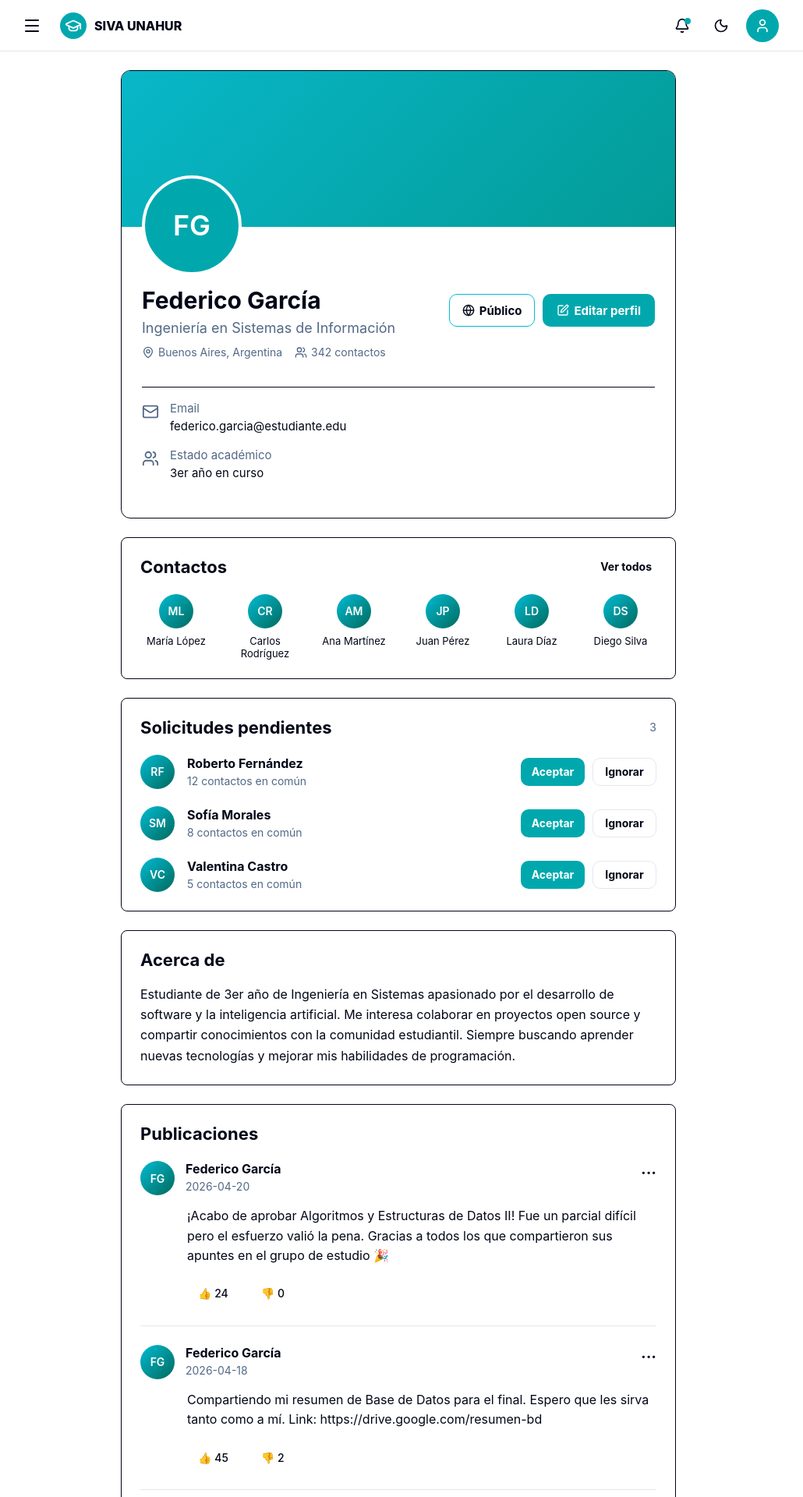
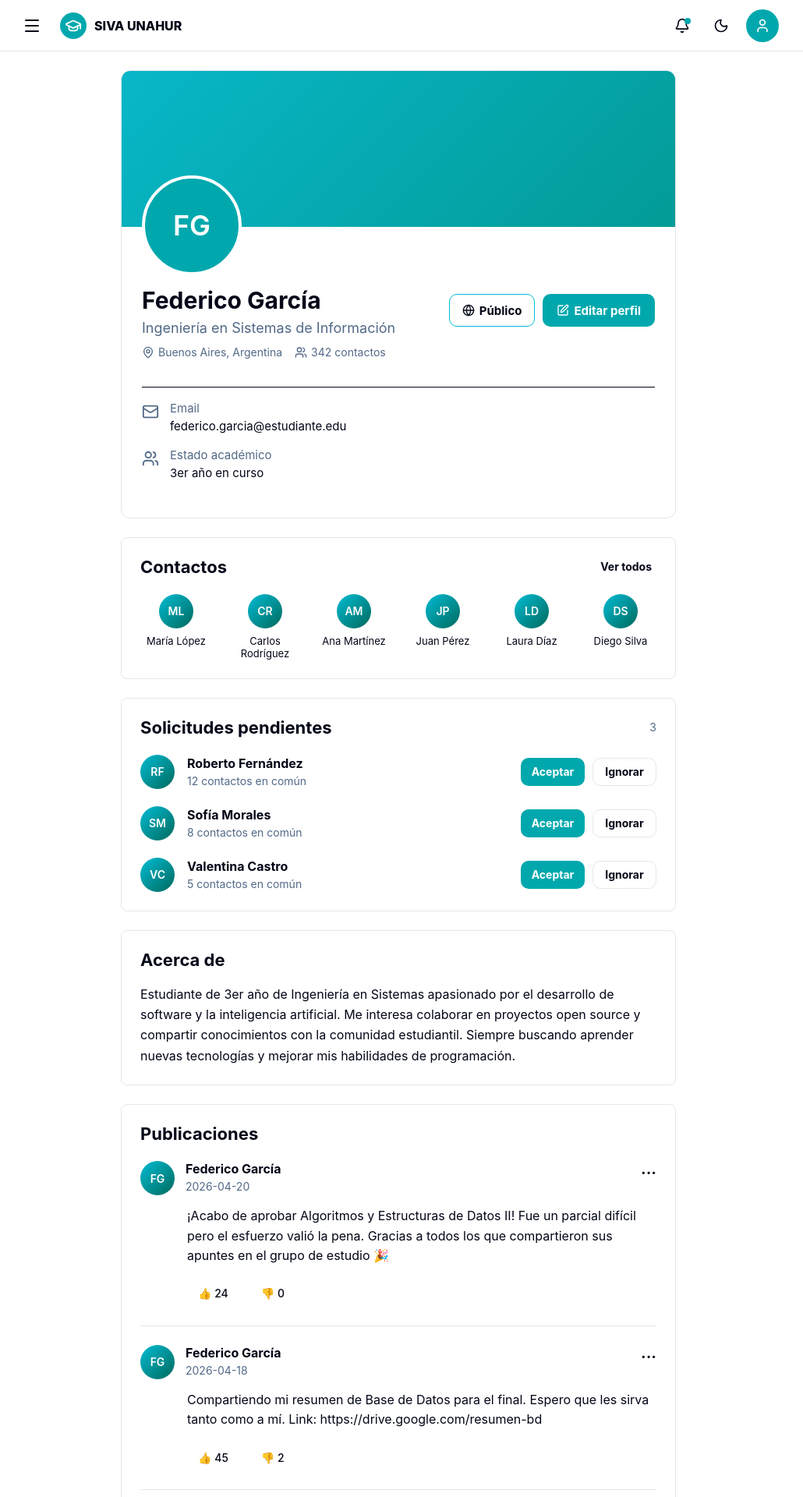
Before and after one commit to DesApp-2026c1-Grupo-5/Sistema-de-Acompa-amiento-de-Alumnos-Universitarios, a React (Vite) app in the folder frontEnd/acompañamiento de alumnos/: page /student/profile in a window 1280 px wide. Shown: the top 1920 px of the page at 78% size, without its empty margins (129-1159 px from the left). Built offline with nearby package versions, Linux system fonts and the light colour scheme.

Commit message:
Arreglo de bordes de las cards

```diff
--- a/frontEnd/acompañamiento de alumnos/src/components/profile/ContactList.module.css
+++ b/frontEnd/acompañamiento de alumnos/src/components/profile/ContactList.module.css
@@ -2,7 +2,7 @@
   margin-bottom: 24px;
   padding: 24px;
   background: #ffffff;
-  border: 1px solid #020617;
+  border: 1px solid #e5e7eb;
   border-radius: 8px;
 }
 
--- a/frontEnd/acompañamiento de alumnos/src/components/profile/PendingRequests.module.css
+++ b/frontEnd/acompañamiento de alumnos/src/components/profile/PendingRequests.module.css
@@ -2,7 +2,7 @@
   margin-bottom: 24px;
   padding: 24px;
   background: #ffffff;
-  border: 1px solid #020617;
+  border: 1px solid #e5e7eb;
   border-radius: 8px;
 }
 
--- a/frontEnd/acompañamiento de alumnos/src/components/profile/ProfileHeader.module.css
+++ b/frontEnd/acompañamiento de alumnos/src/components/profile/ProfileHeader.module.css
@@ -1,7 +1,7 @@
 .card {
   margin-bottom: 24px;
   background: #ffffff;
-  border: 1px solid #020617;
+  border: 1px solid #e5e7eb;
   border-radius: 12px;
   overflow: hidden;
 }
--- a/frontEnd/acompañamiento de alumnos/src/components/profile/PublicationsList.module.css
+++ b/frontEnd/acompañamiento de alumnos/src/components/profile/PublicationsList.module.css
@@ -2,7 +2,7 @@
   margin-bottom: 24px;
   padding: 24px;
   background: #ffffff;
-  border: 1px solid #020617;
+  border: 1px solid #e5e7eb;
   border-radius: 8px;
 }
 
--- a/frontEnd/acompañamiento de alumnos/src/pages/student/Profile.module.css
+++ b/frontEnd/acompañamiento de alumnos/src/pages/student/Profile.module.css
@@ -8,7 +8,7 @@
   margin-bottom: 24px;
   padding: 24px;
   background: #ffffff;
-  border: 1px solid #020617;
+  border: 1px solid #e5e7eb;
   border-radius: 8px;
 }
 
```
